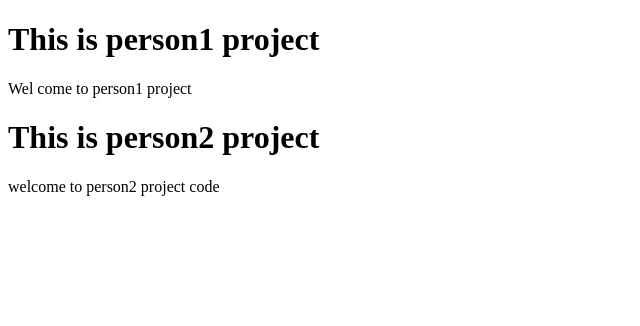
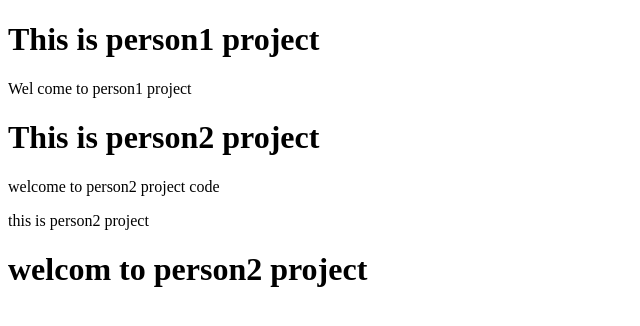
Before and after one commit to KarnatiDivya/person1pro, a plain HTML site: page person1pro.html in a window 1280 px wide. Shown: the whole page, without its empty margins (0-640 px from the left). Drawn offline with Linux system fonts and the light colour scheme.

Commit message:
chaged by yashu

```diff
--- a/person1pro.html
+++ b/person1pro.html
@@ -12,6 +12,8 @@
     <p>Wel come to person1 project</p>
     <h1> This is person2 project</h1>
     <p>welcome to person2 project code</p>
+    <p>this is person2 project</p>
+    <h1>welcom to person2 project</h1>
 </body>
 
 </html>
```
